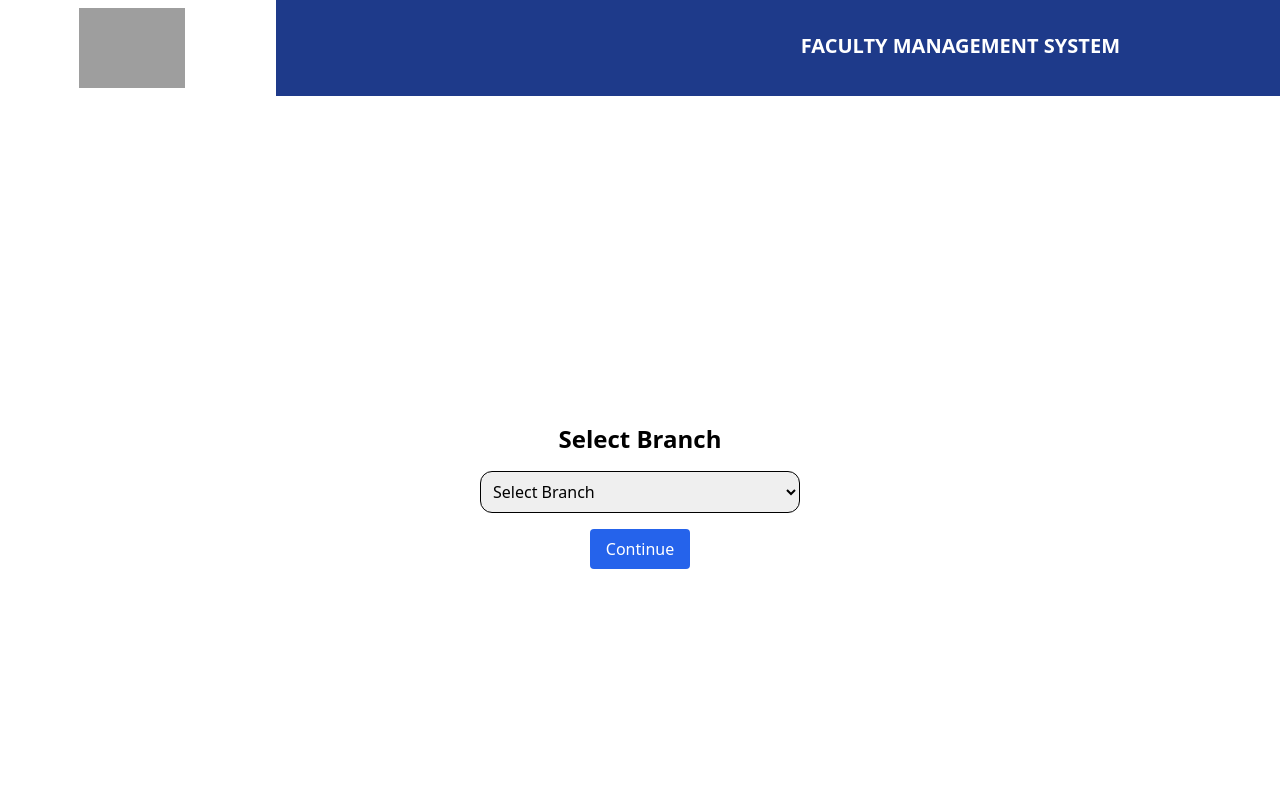
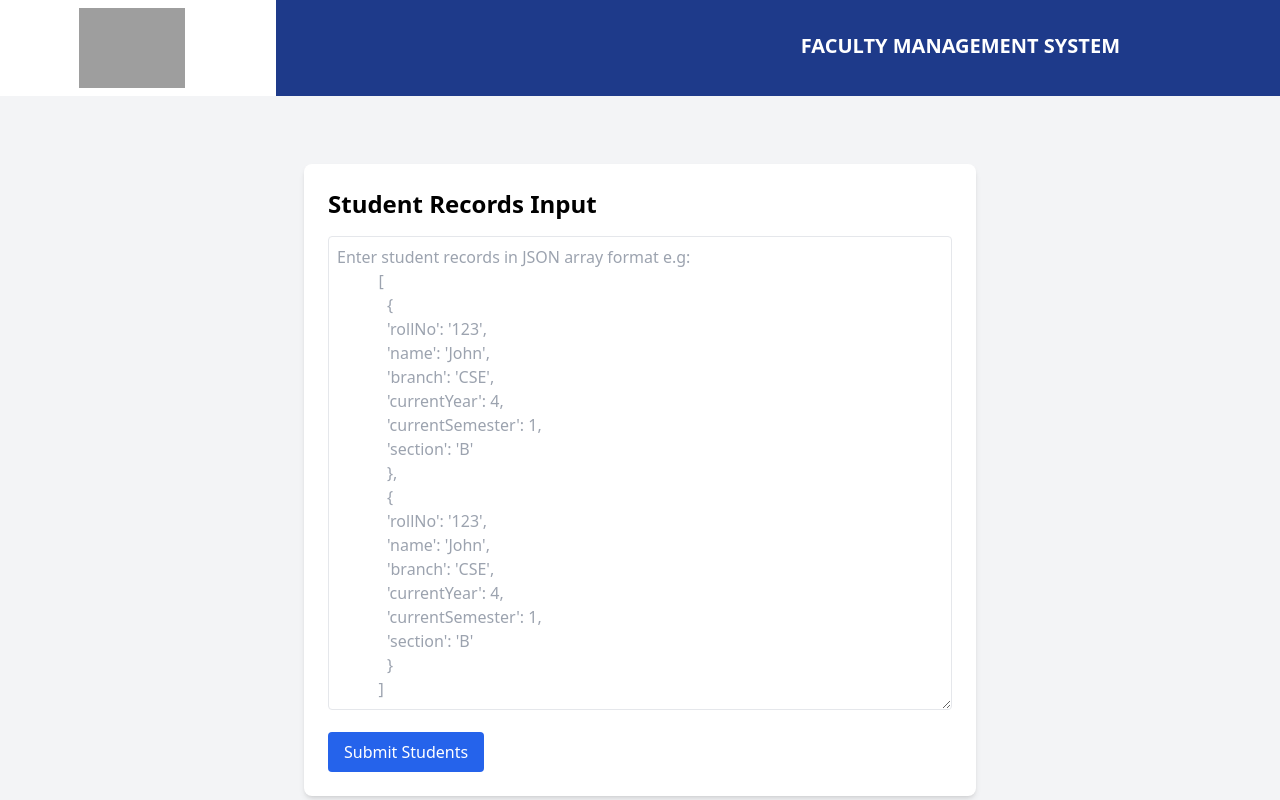
Before and after one commit to Rizwanishere/Faculty-frontend, a React (Create React App) app: page /poststudent in a window 1280 px wide. Before the commit this address led to /. Shown: the top 800 px of the page. Built offline with nearby package versions, Linux system fonts and the light colour scheme; grey boxes are pictures that could not be loaded.

Commit message:
POST multiple students from frontend

```diff
--- a/package.json
+++ b/package.json
@@ -6,6 +6,7 @@
     "@testing-library/jest-dom": "^5.17.0",
     "@testing-library/react": "^13.4.0",
     "@testing-library/user-event": "^13.5.0",
+    "axios": "^1.7.7",
     "react": "^18.3.1",
     "react-dom": "^18.3.1",
     "react-icons": "^5.3.0",
--- a/src/components/App.jsx
+++ b/src/components/App.jsx
@@ -10,6 +10,7 @@ import Login from '../pages/Login';
 import ScrollToTop from "../utils/ScrollToTop";
 import Attendance from "../pages/Attendance";
 import Marks from "../pages/Marks";
+import PostStudent from "../pages/PostStudent";
 
 const App = () => {
   const selectedBranch = localStorage.getItem('selectedBranch'); // Check if branch is selected
@@ -30,6 +31,8 @@ const App = () => {
         <Route path="/attendance" element={<Attendance />} />
         <Route path="/marks" element={<Marks />} />
 
+        <Route path="/poststudent" element={<PostStudent />} />
+
         {/* Redirect any unknown path to the root (Branch Selection) */}
         <Route path="*" element={<Navigate to="/" />} />
       </Routes>
--- /dev/null
+++ b/src/pages/PostStudent.jsx
@@ -0,0 +1,99 @@
+import React, { useState } from "react";
+
+function PostStudent() {
+  const [studentData, setStudentData] = useState("");
+  const [submittedRecords, setSubmittedRecords] = useState([]);
+  const [errorMessage, setErrorMessage] = useState("");
+
+  const handleInputChange = (event) => {
+    setStudentData(event.target.value);
+    setErrorMessage(""); // Clear error message on input change
+  };
+
+  const handleSubmit = async () => {
+    try {
+      const records = JSON.parse(studentData); // Parse the entire input as an array
+
+      if (Array.isArray(records)) {
+        for (const record of records) {
+          const response = await fetch("http://localhost:3000/api/students", {
+            method: "POST",
+            headers: {
+              "Content-Type": "application/json",
+            },
+            body: JSON.stringify(record),
+          });
+
+          if (response.ok) {
+            const data = await response.json();
+            setSubmittedRecords((prevRecords) => [...prevRecords, data]);
+          } else {
+            setErrorMessage(`Error submitting record: ${response.status}`);
+          }
+        }
+      } else {
+        setErrorMessage(
+          "Invalid input format. Expected an array of JSON objects."
+        );
+      }
+    } catch (error) {
+      setErrorMessage("Invalid JSON format. Please check your input.");
+    }
+  };
+
+  return (
+    <div className="min-h-screen bg-gray-100 flex flex-col items-center justify-center p-6">
+      <div className="bg-white shadow-md rounded-lg p-6 mb-8 w-full max-w-2xl">
+        <h2 className="text-2xl font-semibold mb-4">Student Records Input</h2>
+        <textarea
+          rows="19"
+          cols="80"
+          value={studentData}
+          onChange={handleInputChange}
+          placeholder="Enter student records in JSON array format e.g:
+          [
+            {
+            'rollNo': '123',
+            'name': 'John',
+            'branch': 'CSE',
+            'currentYear': 4,
+            'currentSemester': 1,
+            'section': 'B'
+            },
+            {
+            'rollNo': '123',
+            'name': 'John',
+            'branch': 'CSE',
+            'currentYear': 4,
+            'currentSemester': 1,
+            'section': 'B'
+            }
+          ]"
+          className="border p-2 rounded w-full"
+        />
+        <button
+          onClick={handleSubmit}
+          className="mt-4 px-4 py-2 bg-blue-600 text-white rounded hover:bg-blue-700"
+        >
+          Submit Students
+        </button>
+
+        {errorMessage && (
+          <div className="mt-4 text-red-500">{errorMessage}</div>
+        )}
+
+        {submittedRecords.length > 0 && (
+          <ul className="mt-4">
+            {submittedRecords.map((record, index) => (
+              <li key={index} className="border-b py-2">
+                Submitted record: {JSON.stringify(record.rollNo)}
+              </li>
+            ))}
+          </ul>
+        )}
+      </div>
+    </div>
+  );
+}
+
+export default PostStudent;
```
Also changed, not shown: 1 other file (tests, documents, lock files or other folders).
